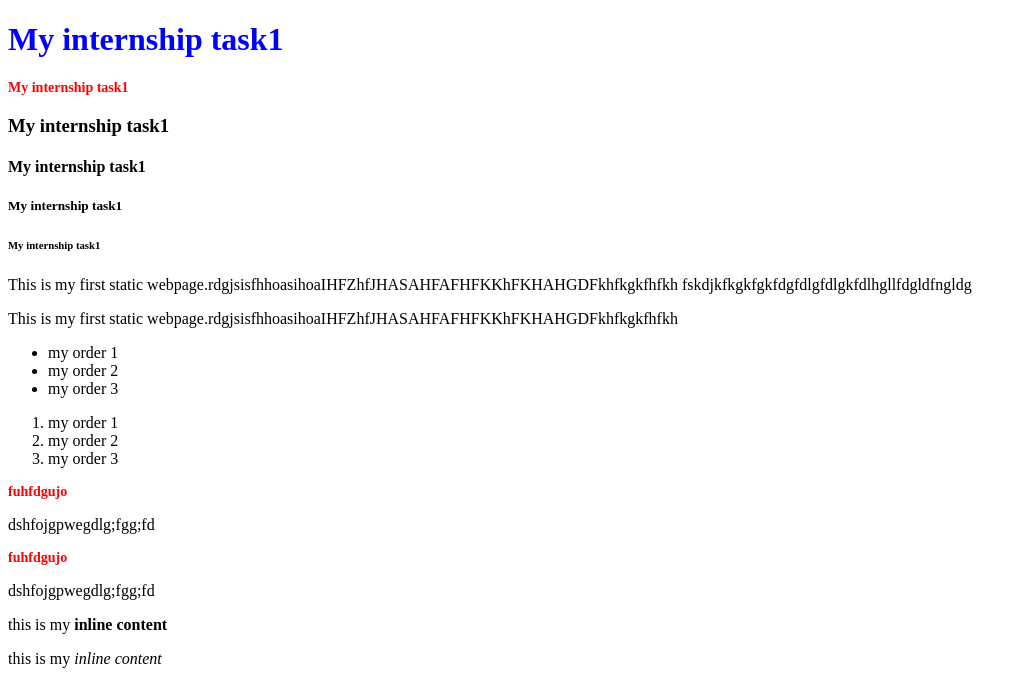
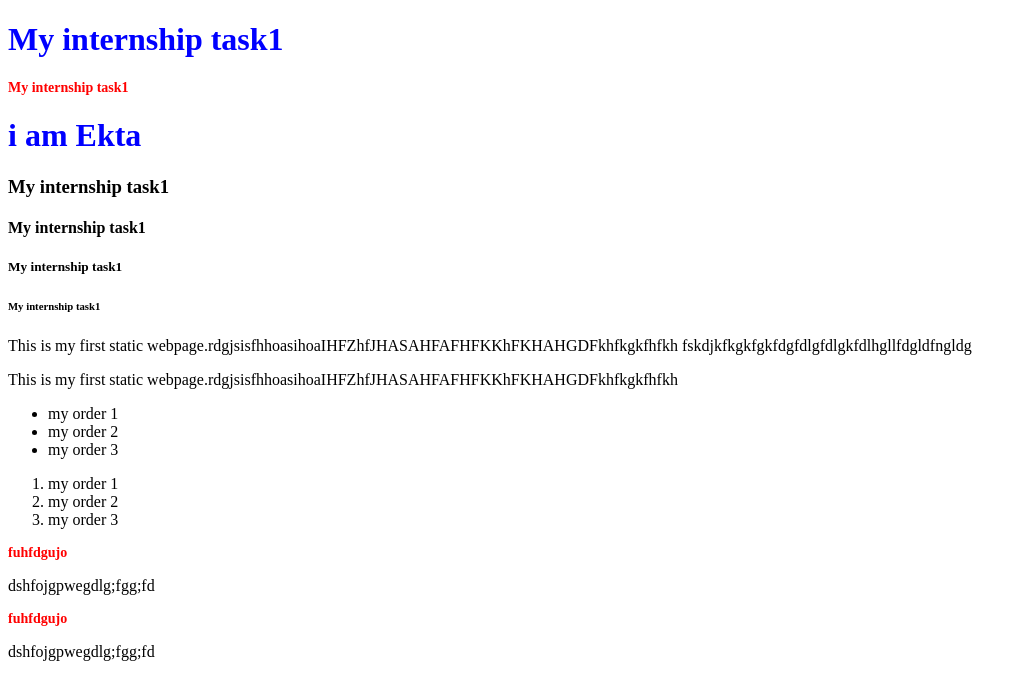
Before and after one commit to ektaronakdesai/ektadesaiinternship, a plain HTML site: page src/index.html in a window 1280 px wide. Shown: the top 674 px of the page, without its empty margins (0-1027 px from the left). Drawn offline with Linux system fonts and the light colour scheme.

Commit message:
Update index.html
made change 1

```diff
--- a/src/index.html
+++ b/src/index.html
@@ -17,6 +17,7 @@ h2{color:red;}
 
 <h1>My internship task1 </h1>
 <h2>My internship task1 </h2>
+ <h1>i am Ekta </h1>
 
 <style>
 h2{font-size:14px;}
```
